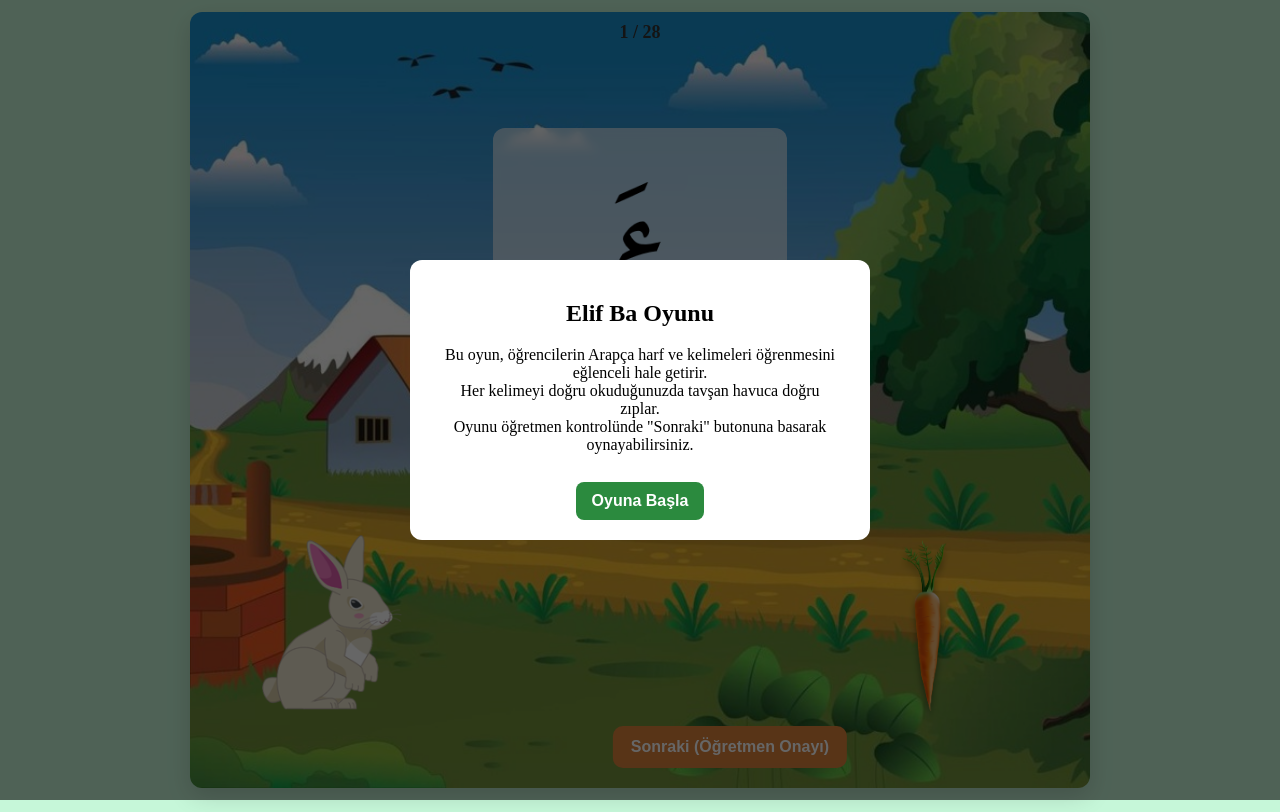
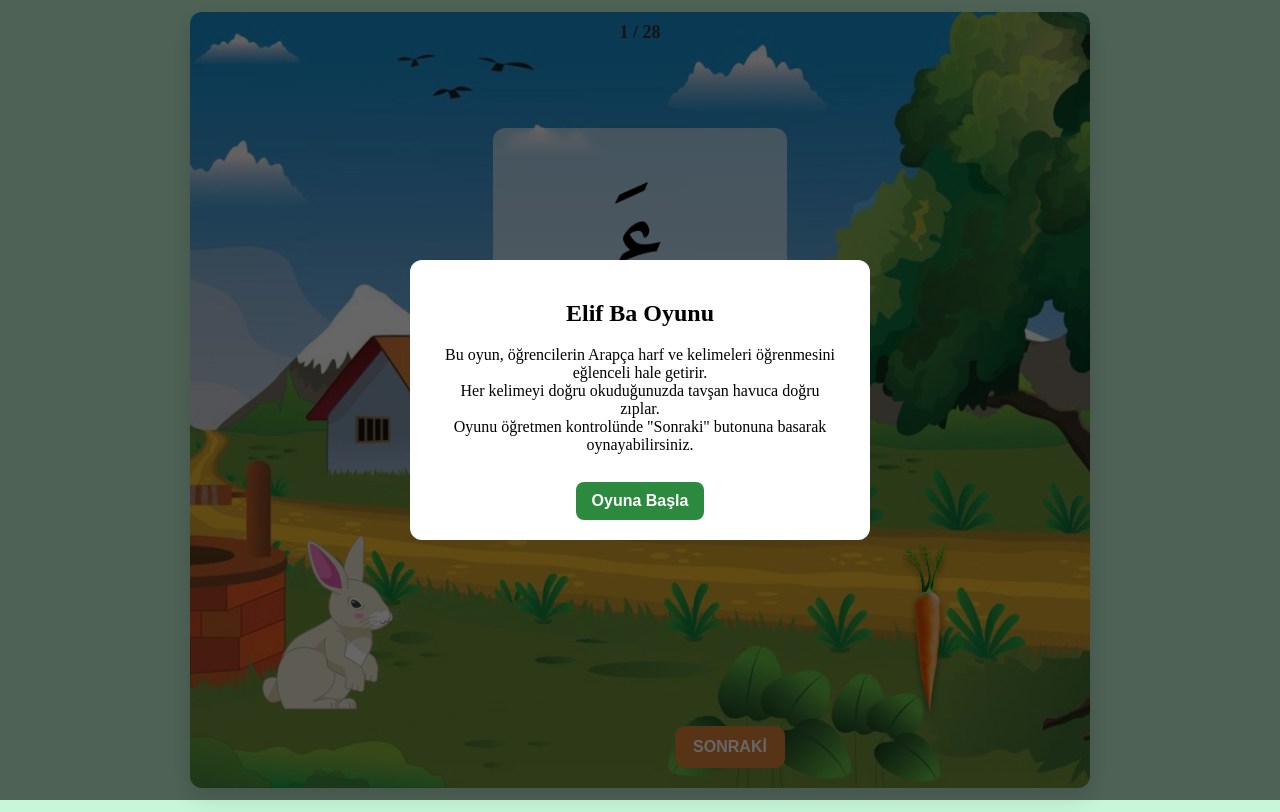
Before and after one commit to Firdevs-demir/kurandan-okuyabildiklerimiz1, a plain HTML site: page index.html in a window 1280 px wide. Drawn offline with Linux system fonts and the light colour scheme.

Commit message:
Update index.html

```diff
--- a/index.html
+++ b/index.html
@@ -3,7 +3,7 @@
 <head>
 <meta charset="utf-8" />
 <meta name="viewport" content="width=device-width,initial-scale=1" />
-<title>Elif Ba - Tavşan Havuca Yaklaşıyor</title>
+<title>Elif Ba - Tavşanı Havuca Ulaştır</title>
 <style>
 html,body {height:100%;margin:0;background:#c6f7d9;font-family:'Amiri',serif;}
 .game-wrap {max-width:900px;margin:12px auto;height:calc(100vh - 24px);position:relative;}
@@ -55,7 +55,7 @@ button[disabled] {opacity:.5;}
     <canvas id="confetti"></canvas>
   </div>
   <div class="controls">
-    <button id="nextBtn">Sonraki (Öğretmen Onayı)</button>
+    <button id="nextBtn">SONRAKİ</button>
   </div>
 </div>
 
```
